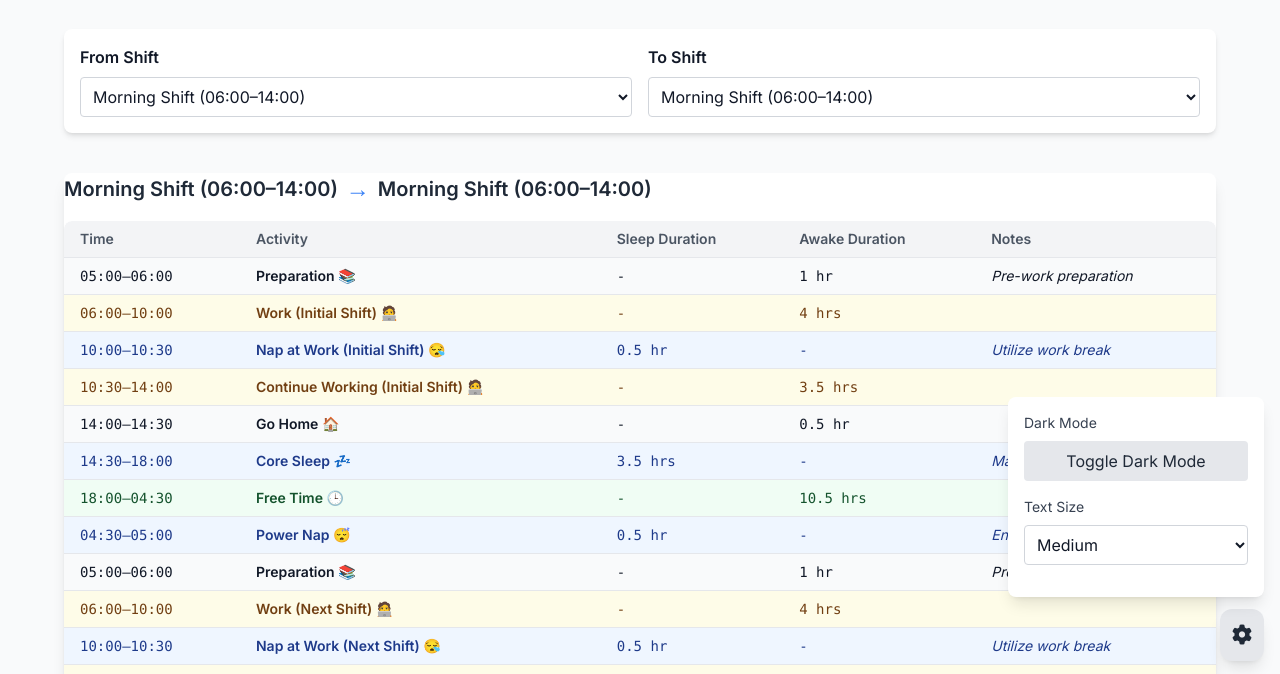
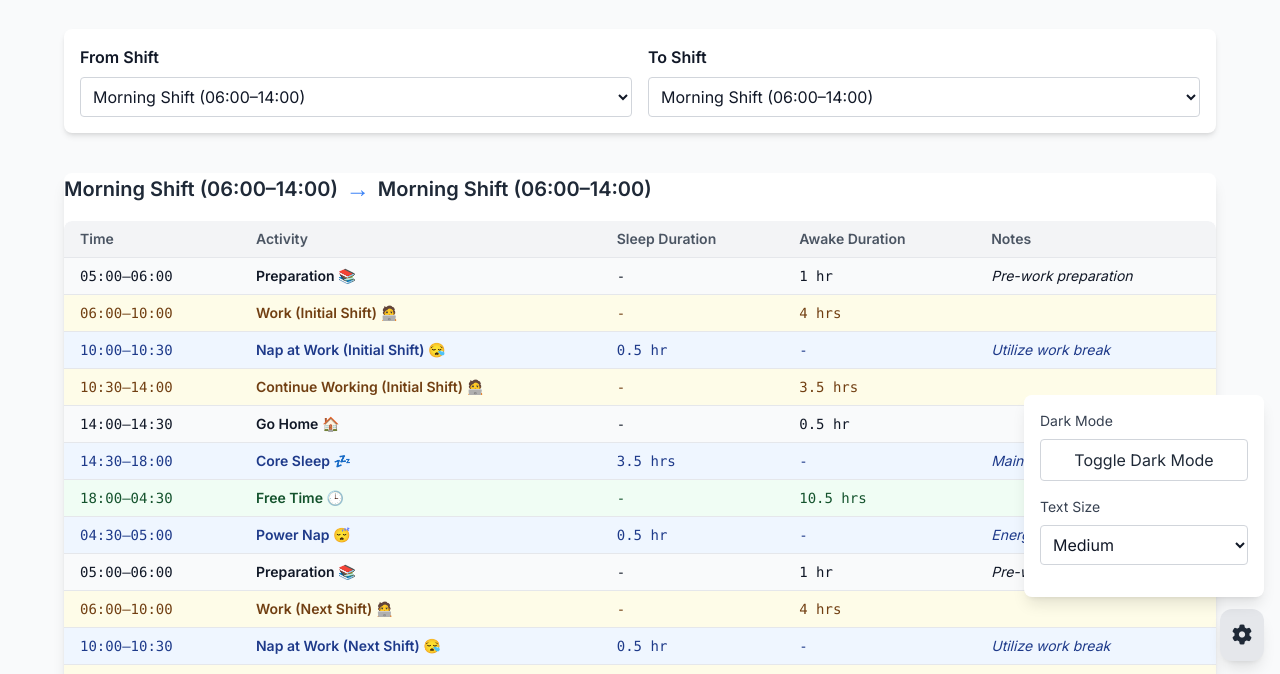
Before and after one commit to Facronactz/PolyphasicInShiftWorking, a website built with webpack: page index.html in a window 1280 px wide. Both pictures are taken after a click on the button 1242 px from the left and 758 px from the top of the page. Shown: the part 123-797 px from the top of the page. Built offline with nearby package versions, Linux system fonts and the light colour scheme.

Commit message:
update(color): update color scheme

```diff
--- a/index.html
+++ b/index.html
@@ -94,10 +94,10 @@
   <button id="settings-button" class="bg-gray-200 dark:bg-gray-700 text-white p-3 rounded-xl shadow-lg hover:bg-gray-300 dark:hover:bg-gray-600 transition-colors duration-200">
     <i class="fas fa-cog text-xl text-gray-800 dark:text-gray-200"></i>
   </button>
-  <div id="settings-panel" class="hidden bg-white dark:bg-gray-800 p-4 rounded-lg shadow-lg w-64 mt-2">
+  <div id="settings-panel" class="hidden bg-white dark:bg-gray-800 p-4 rounded-lg shadow-lg w-60 mt-2">
     <div class="mb-4">
       <label class="block text-sm font-medium text-gray-700 dark:text-gray-300 mb-2">Dark Mode</label>
-      <button id="dark-mode-toggle-floating" class="w-full bg-gray-200 dark:bg-gray-700 p-2 rounded focus:outline-none focus:ring-2 focus:ring-blue-500">
+      <button id="dark-mode-toggle-floating" class="w-full bg-white border border-gray-300 dark:border-gray-600 dark:bg-gray-700 p-2 rounded focus:outline-none focus:ring-2 focus:ring-blue-500">
         <span class="text-gray-800 dark:text-gray-200">Toggle Dark Mode</span>
       </button>
     </div>
```
